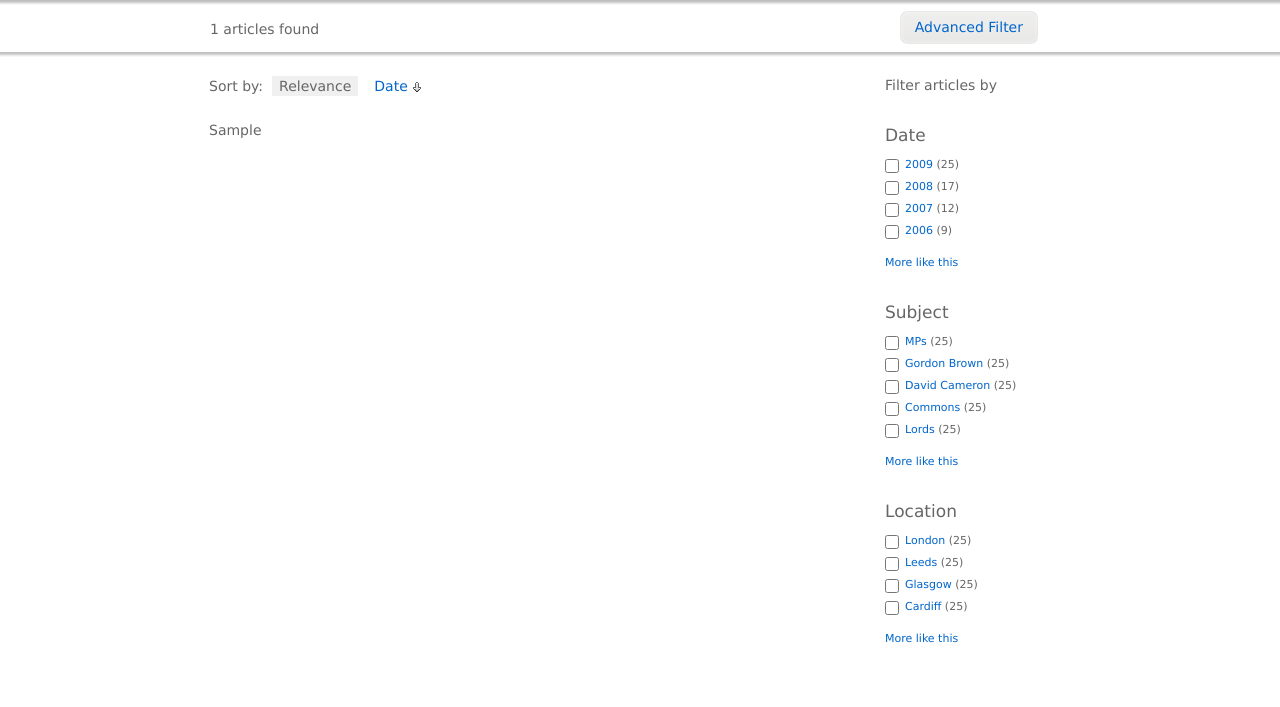
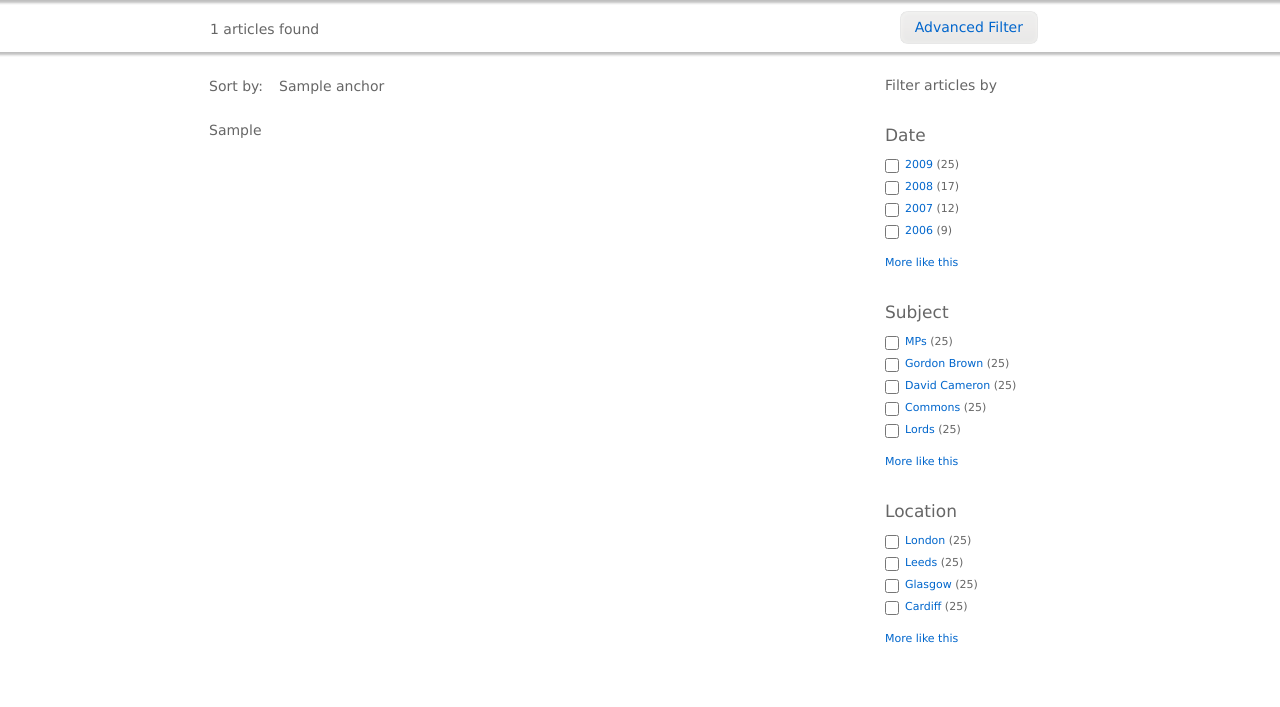
Before and after one commit to markng/newscredit_api, a Django app: template templates/solango/search.html in a window 1280 px wide. Shown: the part 184-891 px from the top of the page. Run offline with Django 3.2, Linux system fonts and the light colour scheme; the template is opened without the code that fills it: most values are stand-ins (such as "Sample title", 1, 10 or a date in 2020); parts of the project's set-up code (start-up, migrations or seed data) failed here and were passed over.

Commit message:
change to show real links to ordering

```diff
--- a/templates/solango/search.html
+++ b/templates/solango/search.html
@@ -53,8 +53,9 @@
 			<div class="results">
 				<ul class="sort">
 					<li>Sort by:</li>
-					<li class="active"><a href="#">Relevance</a></li>
-					<li class="date"><a href="#">Date</a></li>
+					{% for link in sort_links %}
+					<li><a href="{{ link.href }}">{{ link.anchor }}</a></li>
+					{% endfor %}
 				</ul>
 				{% for doc in paginator.results.documents %}
             		{{doc.render_html|safe}}
```
